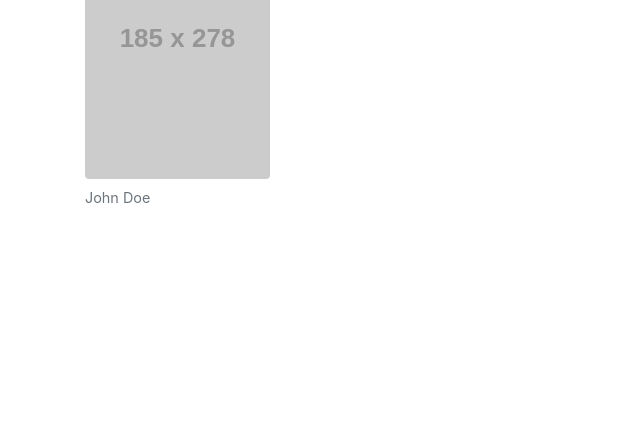
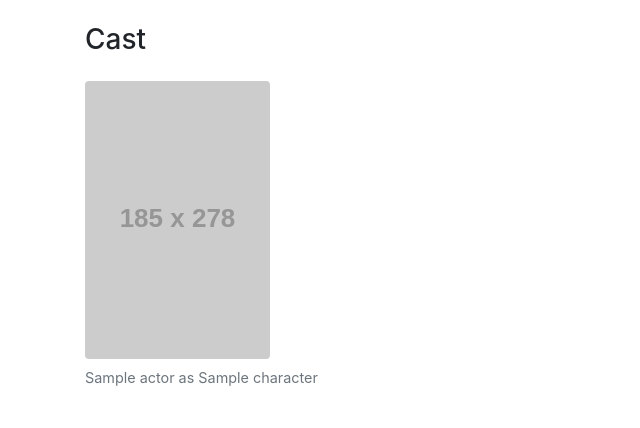
Before and after one commit to OlgaShtepa/movies_catalogue, a Flask app: template templates/movie_details.html in a window 1280 px wide. Shown: the part 633-1061 px from the top of the page, without its empty margins (0-640 px from the left). Before the commit the page ends 836 px from the top, so only its background shows below. Run offline with Flask 2, Linux system fonts and the light colour scheme; the template is opened without the code that fills it: most values are stand-ins (such as "Sample title", 1, 10 or a date in 2020); grey boxes labelled with a size stand in for pictures from a placeholder-image service; some libraries are stand-ins or nearby versions.

Commit message:
Fixed basic fanctionality

```diff
--- a/main.py
+++ b/main.py
@@ -19,9 +19,11 @@
 
 @app.route("/movie/<movie_id>")
 def movie_details(movie_id):
-    return render_template("homepage.html")
+    details = tmdb_client.get_single_movie(movie_id)
+    cast = tmdb_client.get_single_movie_cast(movie_id)
+    backdrop_url = "https://image.tmdb.org/t/p/w780" + details["backdrop_path"]
+    return render_template("movie_details.html", movie=details, cast=cast, backdrop_url=backdrop_url)
 
 
-
-if __name__=="__main__":
+if __name__ == "__main__":
     app.run(debug=True)
--- a/templates/homepage.html
+++ b/templates/homepage.html
@@ -15,7 +15,7 @@
                <h4 class="card-title">{{ movie.title }}</h4>
            </div>
            <div class="card-footer text-center">
-                <a href="{{ url_for('movie_details', movie_id=movie.id) }}">Показати більше</a>
+                <a href="{{ url_for('movie_details', movie_id=movie.id) }}">Show more</a>
            </div>
        </div>
    </div>
--- a/templates/movie_details.html
+++ b/templates/movie_details.html
@@ -3,21 +3,18 @@
 {% block content %}
 <div class="container">
 
-
   <h1 class="my-4">
     {{ movie.title }}
   </h1>
 
-
   <div class="row">
     <div class="col-md-8">
-       <img class="img-fluid" src="{{ tmdb_image_url }}" alt="{{ movie.title }}">
+
+      <img class="img-fluid" src="{{ tmdb_image_url(movie.backdrop_path, 'w780') }}" alt="{{ movie.title }}" width="640">
     </div>
     <div class="col-md-4">
       <h3>{{ movie.tagline }}</h3>
-       <p>
-           {{ movie.overview}}
-       </p>
+      <p>{{ movie.overview }}</p>
       <dl>
         <dt>Budget</dt>
         <dd>{{ movie.budget }}</dd>
@@ -26,17 +23,26 @@
       </dl>
     </div>
   </div>
+
   <h3 class="my-4">Cast</h3>
+
   <div class="row">
+    {% for actor in cast %}
       <div class="col-md-3 col-sm-6 mb-4">
         <a href="#">
           <figure class="figure">
-                   <img src="https://placehold.it/185x278" class="figure-img img-fluid rounded" alt="actor">
-                   <figcaption class="figure-caption">John Doe</figcaption>
+            {% if actor.profile_path %}
+
+              <img src="{{ tmdb_image_url(actor.profile_path, 'w185') }}" class="figure-img img-fluid rounded" alt="{{ actor.name }}" width="185">
+            {% else %}
+              <img src="https://placehold.it/185x278?text={{ actor.name }}" class="figure-img img-fluid rounded" alt="{{ actor.name }}">
+            {% endif %}
+            <figcaption class="figure-caption">{{ actor.name }} as {{ actor.character }}</figcaption>
           </figure>
         </a>
       </div>
-   </div>
+    {% endfor %}
   </div>
 
+</div>
 {% endblock %}
--- a/tmdb_client.py
+++ b/tmdb_client.py
@@ -6,9 +6,21 @@
 }
 
 def get_single_movie(movie_id):
-    endpoint = f"https://api.themoviedb.org/3/movie/{movie_id}?api_key={API_TOKEN}"
+    endpoint = f"https://api.themoviedb.org/3/movie/{movie_id}"
+    headers = {
+        "Authorization": f"Bearer {API_TOKEN}"
+    }
     response = requests.get(endpoint, headers=headers)
     return response.json()
+
+def get_single_movie_cast(movie_id):
+    endpoint = f"https://api.themoviedb.org/3/movie/{movie_id}/credits"
+    headers = {
+        "Authorization": f"Bearer {API_TOKEN}"
+    }
+    response = requests.get(endpoint, headers=headers)
+    return response.json()["cast"]
+
 
 def get_popular_movies():
     endpoint = "https://api.themoviedb.org/3/movie/popular"
```
Lines whose indentation alone changed are shown as unchanged.
